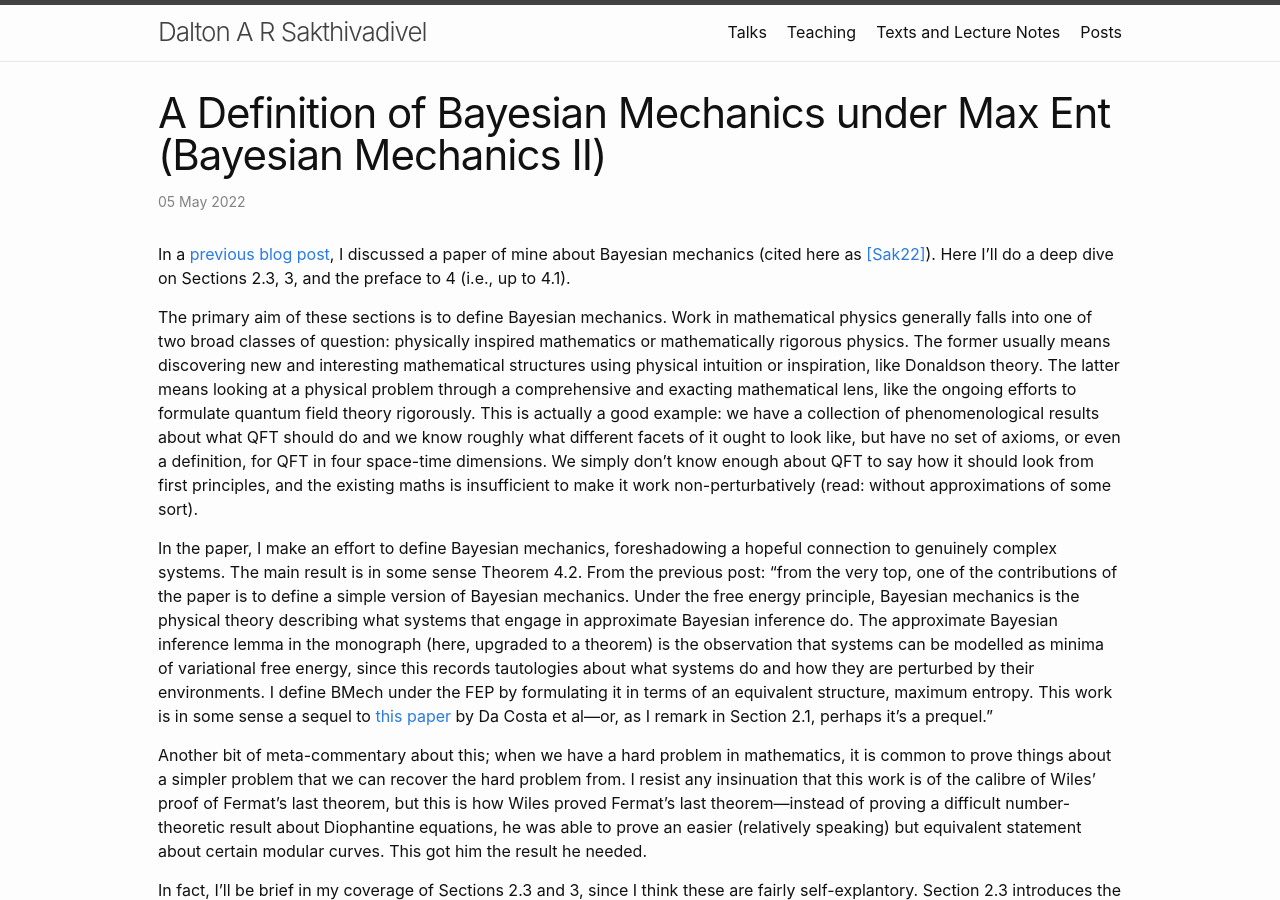
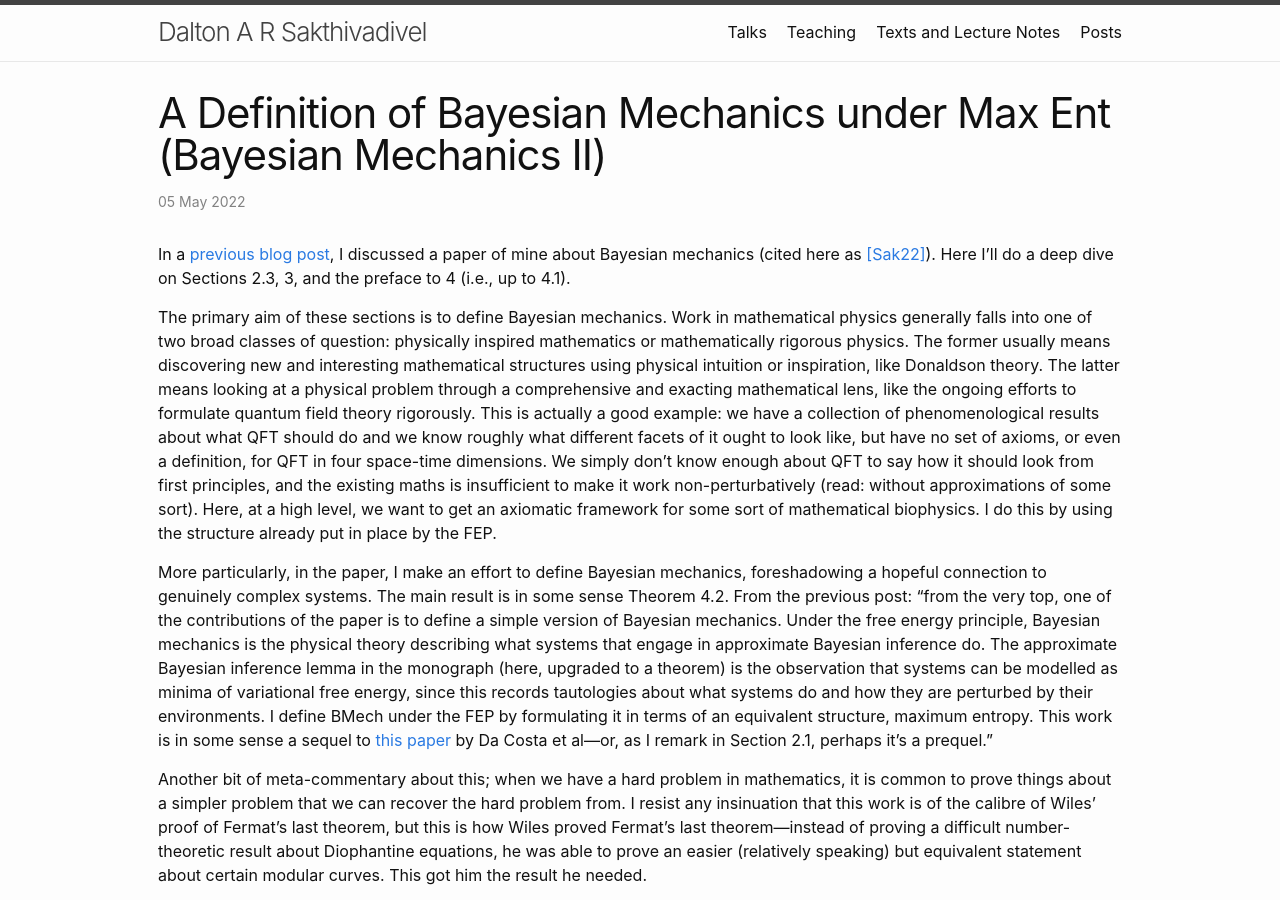
Before and after one commit to DARSakthi/DARSakthi.github.io, a Jekyll site: the page built from _posts/2022-05-05-BMech-II.markdown, in a window 1280 px wide and 900 px high. Built offline with Jekyll 4.4.1, drawn with Linux system fonts in a browser that asks for light colours; formulas are drawn with MathJax 3; comment, search, counter and statistics services are not loaded.

Commit message:
Edited BMech II

```diff
--- a/_posts/2022-05-05-BMech-II.markdown
+++ b/_posts/2022-05-05-BMech-II.markdown
@@ -11,9 +11,9 @@ tags:
 
 In a [previous blog post](https://darsakthi.github.io/posts/2022/04/BMech-I/), I discussed a paper of mine about Bayesian mechanics (cited here as [[Sak22]](https://arxiv.org/abs/2204.11900)). Here I'll do a deep dive on Sections 2.3, 3, and the preface to 4 (i.e., up to 4.1).
 
-The primary aim of these sections is to define Bayesian mechanics. Work in mathematical physics generally falls into one of two broad classes of question: physically inspired mathematics or mathematically rigorous physics. The former usually means discovering new and interesting mathematical structures using physical intuition or inspiration, like Donaldson theory. The latter means looking at a physical problem through a comprehensive and exacting mathematical lens, like the ongoing efforts to formulate quantum field theory rigorously. This is actually a good example: we have a collection of phenomenological results about what QFT should do and we know roughly what different facets of it ought to look like, but have no set of axioms, or even a definition, for QFT in four space-time dimensions. We simply don't know enough about QFT to say how it should look from first principles, and the existing maths is insufficient to make it work non-perturbatively (read: without approximations of some sort).
+The primary aim of these sections is to define Bayesian mechanics. Work in mathematical physics generally falls into one of two broad classes of question: physically inspired mathematics or mathematically rigorous physics. The former usually means discovering new and interesting mathematical structures using physical intuition or inspiration, like Donaldson theory. The latter means looking at a physical problem through a comprehensive and exacting mathematical lens, like the ongoing efforts to formulate quantum field theory rigorously. This is actually a good example: we have a collection of phenomenological results about what QFT should do and we know roughly what different facets of it ought to look like, but have no set of axioms, or even a definition, for QFT in four space-time dimensions. We simply don't know enough about QFT to say how it should look from first principles, and the existing maths is insufficient to make it work non-perturbatively (read: without approximations of some sort). Here, at a high level, we want to get an axiomatic framework for some sort of mathematical biophysics. I do this by using the structure already put in place by the FEP.
 
-In the paper, I make an effort to define Bayesian mechanics, foreshadowing a hopeful connection to genuinely complex systems. The main result is in some sense Theorem 4.2. From the previous post: "from the very top, one of the contributions of the paper is to define a simple version of Bayesian mechanics. Under the free energy principle, Bayesian mechanics is the physical theory describing what systems that engage in approximate Bayesian inference do. The approximate Bayesian inference lemma in the monograph (here, upgraded to a theorem) is the observation that systems can be modelled as minima of variational free energy, since this records tautologies about what systems do and how they are perturbed by their environments. I define BMech under the FEP by formulating it in terms of an equivalent structure, maximum entropy. This work is in some sense a sequel to [this paper](https://arxiv.org/abs/2106.13830) by Da Costa et al—or, as I remark in Section 2.1, perhaps it's a prequel."
+More particularly, in the paper, I make an effort to define Bayesian mechanics, foreshadowing a hopeful connection to genuinely complex systems. The main result is in some sense Theorem 4.2. From the previous post: "from the very top, one of the contributions of the paper is to define a simple version of Bayesian mechanics. Under the free energy principle, Bayesian mechanics is the physical theory describing what systems that engage in approximate Bayesian inference do. The approximate Bayesian inference lemma in the monograph (here, upgraded to a theorem) is the observation that systems can be modelled as minima of variational free energy, since this records tautologies about what systems do and how they are perturbed by their environments. I define BMech under the FEP by formulating it in terms of an equivalent structure, maximum entropy. This work is in some sense a sequel to [this paper](https://arxiv.org/abs/2106.13830) by Da Costa et al—or, as I remark in Section 2.1, perhaps it's a prequel."
 
 Another bit of meta-commentary about this; when we have a hard problem in mathematics, it is common to prove things about a simpler problem that we can recover the hard problem from. I resist any insinuation that this work is of the calibre of Wiles' proof of Fermat's last theorem, but this is how Wiles proved Fermat's last theorem—instead of proving a difficult number-theoretic result about Diophantine equations, he was able to prove an easier (relatively speaking) but equivalent statement about certain modular curves. This got him the result he needed.
 
```
